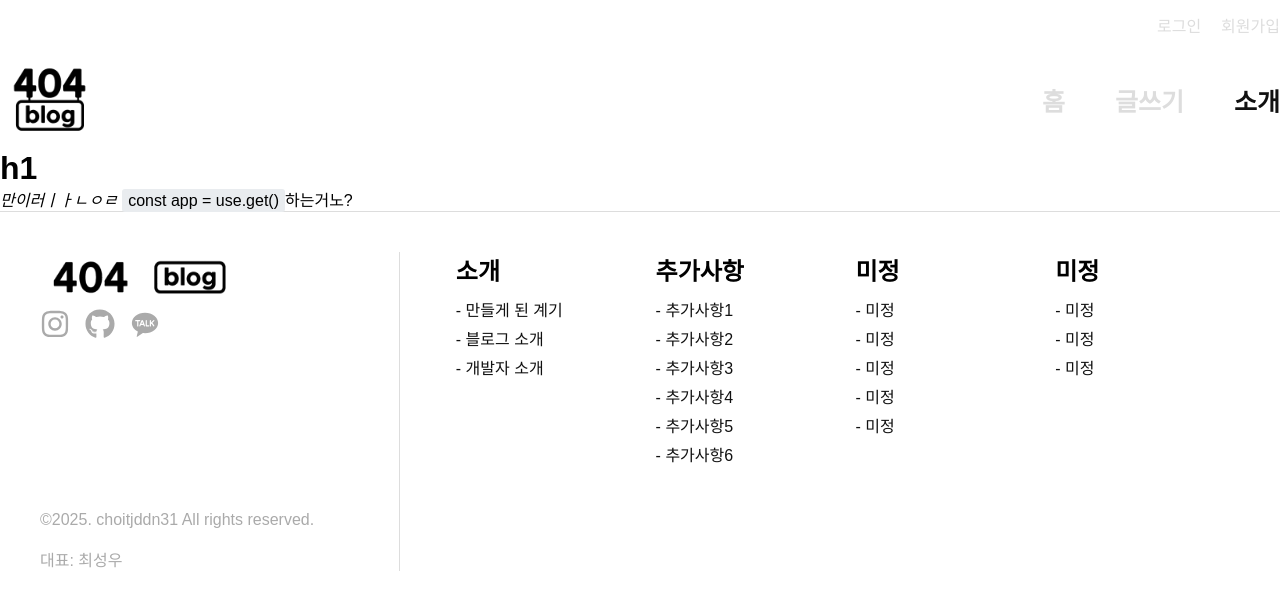
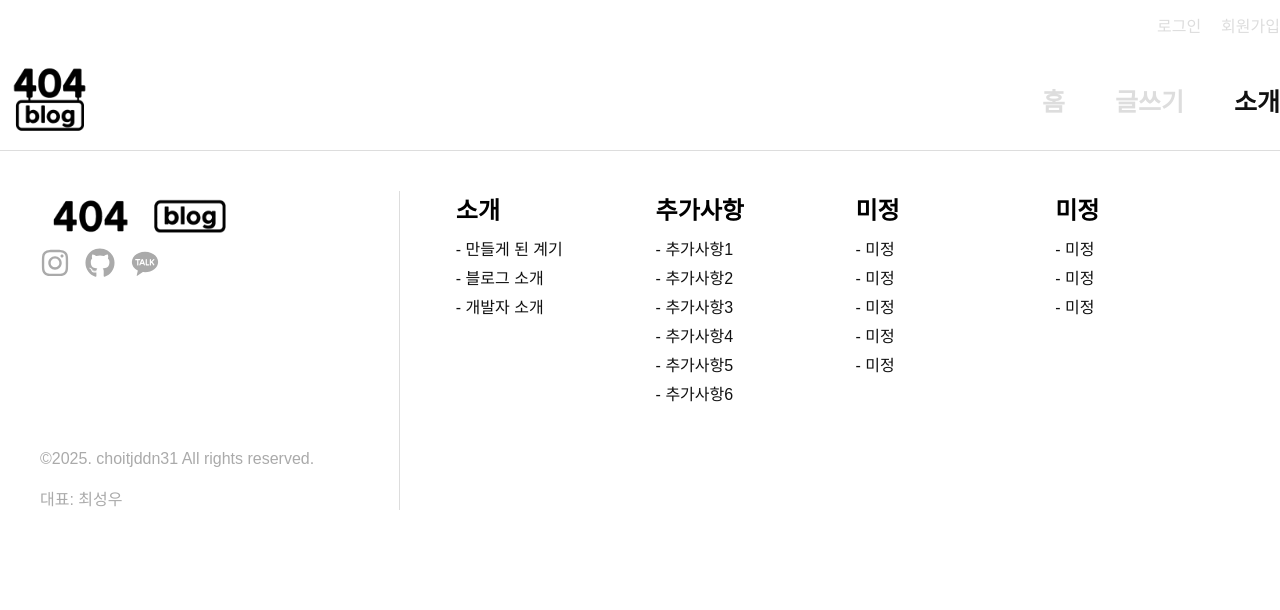
Before and after one commit to choitjddn0311/404blog, a React (Create React App) app in the folder frontend/: page /intro in a window 1280 px wide. Shown: the top 610 px of the page. Built offline with nearby package versions, Linux system fonts and the light colour scheme; a web font is replaced by a local one.

Commit message:
리펙토링 예정

```diff
--- a/frontend/src/page/intro.jsx
+++ b/frontend/src/page/intro.jsx
@@ -1,14 +1,10 @@
 import React from 'react';
 import ReactMarkdown from 'react-markdown';
 import rehypeHighlight from "rehype-highlight";
-import "highlight.js/styles/a11y-dark.css";
 
 const Intro = () => {
-    const markdownText = `# h1 \n *만이러ㅣㅏㄴㅇㄹ* \n \`const app = use.get()\`하는거노?`
     return (
         <>
-            <ReactMarkdown rehypePlugins={[rehypeHighlight]}>{markdownText}
-            </ReactMarkdown>
         </>
     )
 }
```
